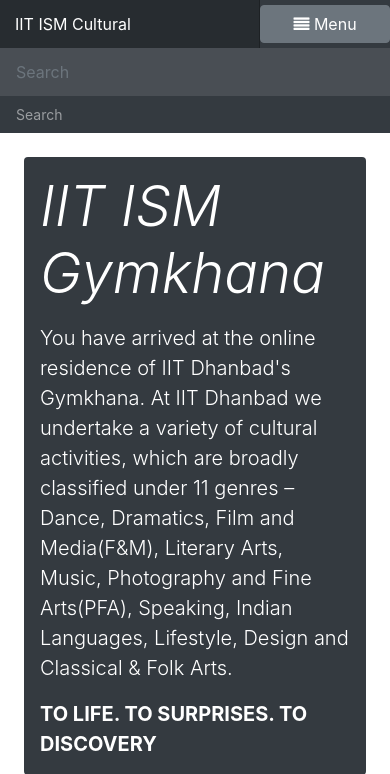
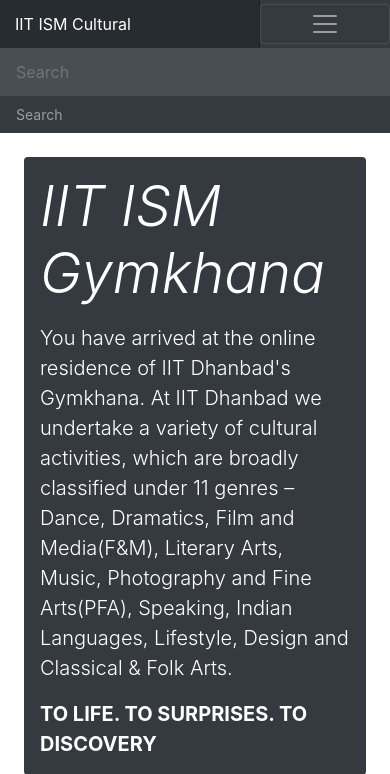
Before and after one commit to souravpd/ismClubs, a PHP site: page / in a window 390 px wide. Shown: the top 774 px of the page. Run offline with PHP 8.4, Linux system fonts and the light colour scheme.

Commit message:
Hamburger changed in index.html

```diff
--- a/index.html
+++ b/index.html
@@ -22,9 +22,13 @@
   <nav class="navbar navbar-dark fixed-top bg-dark flex-md-nowrap p-0 shadow">
     <a class="navbar-brand col-8 col-md-2 mr-0" href="#">IIT ISM Cultural</a>
 
-    <button type="button" id="sidebarCollapse" class="col-4 btn btn-secondary d-block d-md-none">
+    <!--<button type="button" id="sidebarCollapse" class="col-4 btn btn-secondary d-block d-md-none">
         <i class="fa fa-align-justify"></i> <span>Menu</span>
       </button>
+    -->
+    <button class="navbar-toggler btn btn-dark col-4 d-block d-md-none" id="sidebarCollapse" type="button" data-toggle="collapse" data-target="#Navbar">
+                <span class="navbar-toggler-icon bg-dark"></span>
+            </button>
     <input class="form-control form-control-dark w-100" type="text"  id="searchInput"   placeholder="Search" aria-label="Search">
     <ul class="navbar-nav px-3">
       <li class="nav-item text-nowrap">
--- a/styles.css
+++ b/styles.css
@@ -57,7 +57,7 @@ body {
     z-index: 1000; /* Behind the navbar */
     padding: 48px 0 0; /* Height of navbar */
     box-shadow: inset -1px 0 0 rgba(0, 0, 0, .1);
-  }
+     }
 
   .sidebar-sticky {
     position: relative;
@@ -66,12 +66,13 @@ body {
     padding-top: .5rem;
     overflow-x: hidden;
     overflow-y: hidden;
+
       }
 
   .sidebar-responsive{
     margin-top: 80px;
     max-width: 40vh;
-    max-height: 75vh
+    max-height: 75vh;
   }
 
   .bd-placeholder-img {
```
